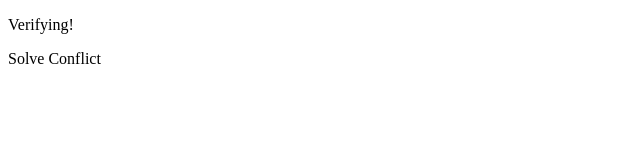
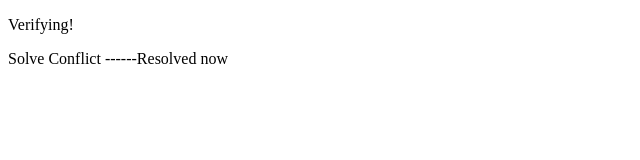
Before and after one commit to SundarrajR11/Core-Java, a plain HTML site: page index.html in a window 1280 px wide. Shown: the full height of the page, 0-640 px from the left. Drawn offline with Linux system fonts and the light colour scheme.

Commit message:
Changes done On 180923_8PM

```diff
--- a/index.html
+++ b/index.html
@@ -7,8 +7,9 @@
         Verifying!
     </p>
     <p>
-        Solve Conflict
+        Solve Conflict ------Resolved now
     </p>
+
 </head>
 <body>
 
```
